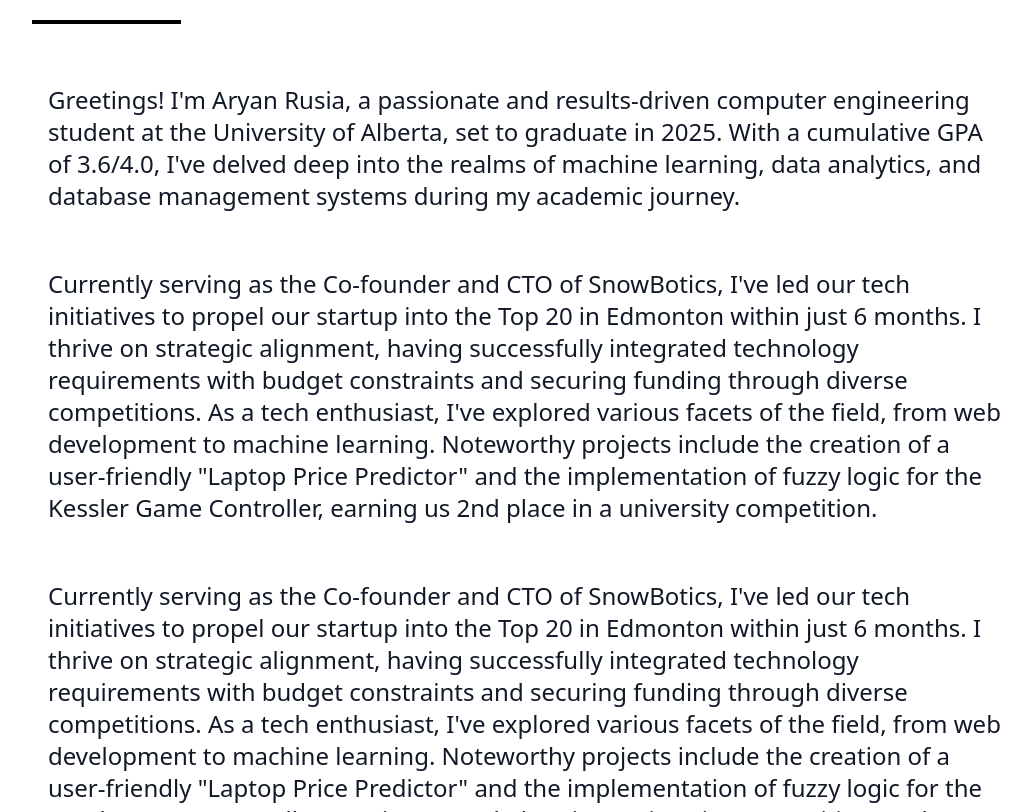
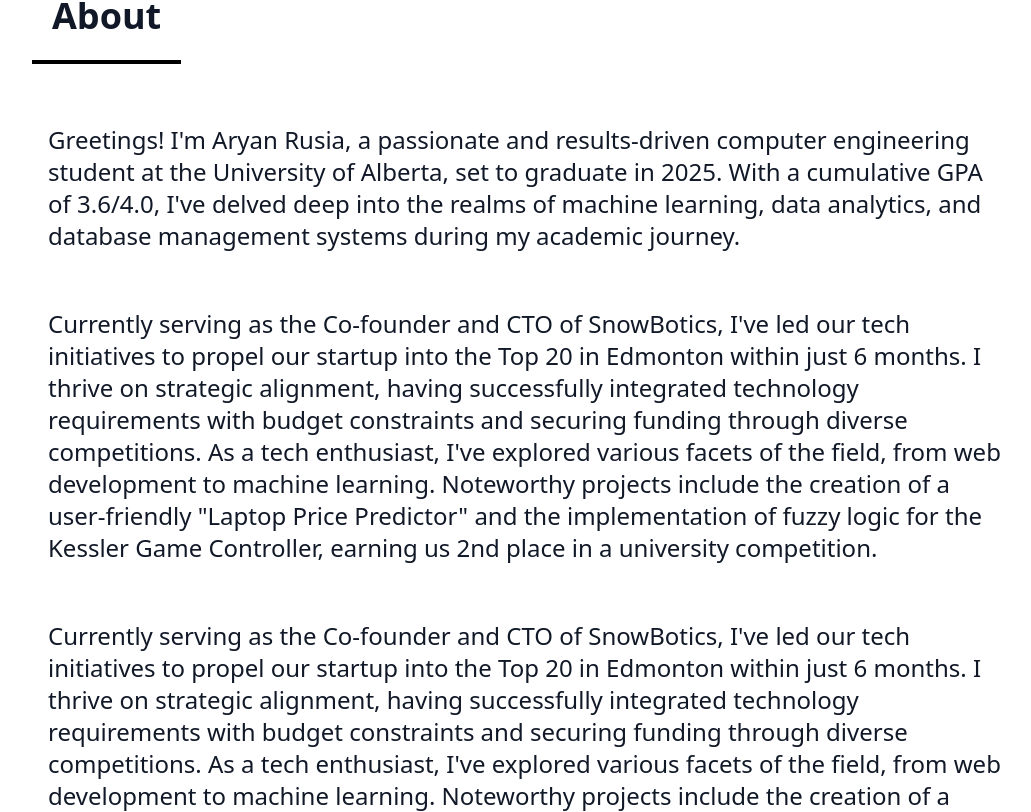
Before and after one commit to Aryan-Rusia-2/Portfolio-Aryan, a React (Create React App) app: page / in a window 1280 px wide. Shown: the part 668-1480 px from the top of the page, without its empty margins (112-1143 px from the left). Built offline with nearby package versions, Linux system fonts and the light colour scheme.

Commit message:
Update About.jsx

```diff
--- a/src/components/About.jsx
+++ b/src/components/About.jsx
@@ -3,7 +3,7 @@
 const About = () => {
   return (
     <div name="about" className="w-full h-screen dark:bg-gradient-to-br  text-gray-900 bg-white dark:from-gray-800 dark:via-gray-900 dark:to-black dark:text-white">
-      <div className="max-w-screen-lg p-4 mx-auto flex flex-col justify-center w-full h-full">
+      <div className="max-w-screen-lg p-4 mt-10 mx-auto flex flex-col justify-center w-full h-full">
         <div className="pb-8">
           <p className="text-4xl p-5 font-bold inline lg:border-b-4 border-black dark:border-gray-500">
             About
```
